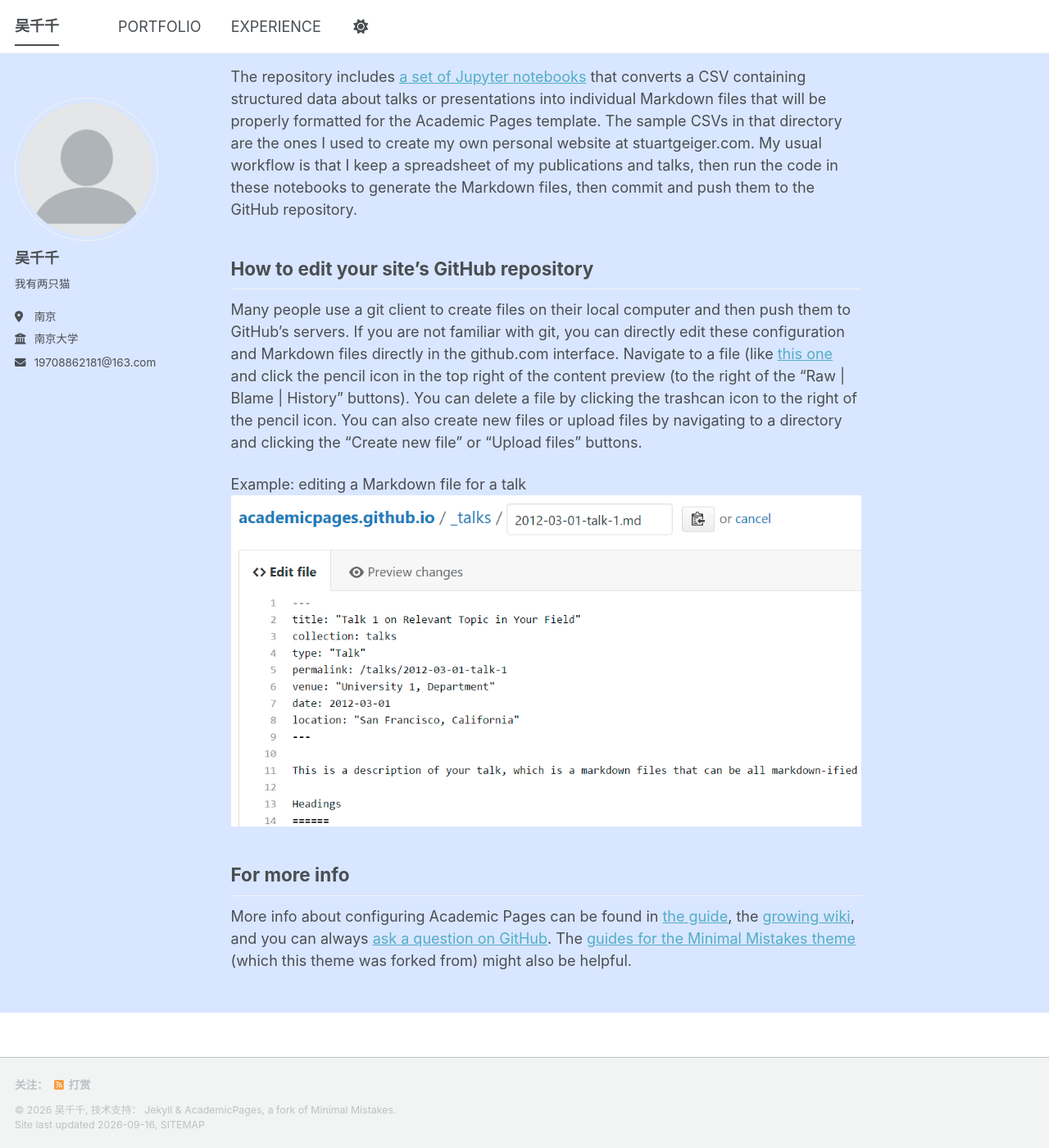
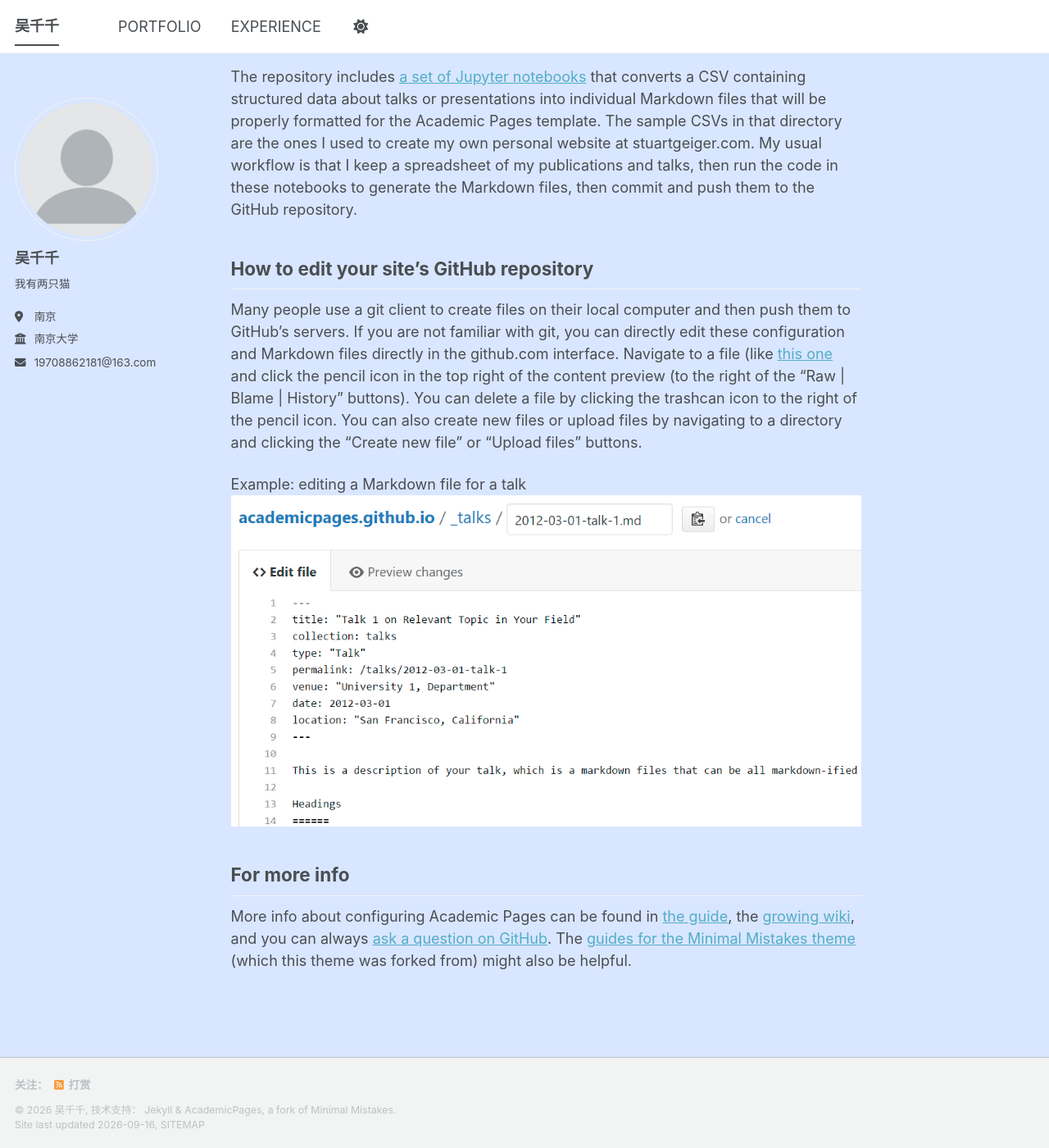
Before and after one commit to wuciancian0301/wuciancian0301.github.io, a Jekyll site: the page built from _pages/about.md, in a window 1280 px wide and 1400 px high, scrolled down 2193 px. Shown: the whole window at 82% size. Built offline with Jekyll 4.4.1, drawn with Linux system fonts in a browser that asks for light colours; a style sheet for code colours, icons or effects is not loaded.

Commit message:
調整顏色

```diff
--- a/assets/css/main.scss
+++ b/assets/css/main.scss
@@ -38,6 +38,7 @@
     "layout/json_cv"
 ;
 
+html,
 body {
-  background-color: #D9E6FF;
+  background-color: #D9E6FF !important;
 }
```
